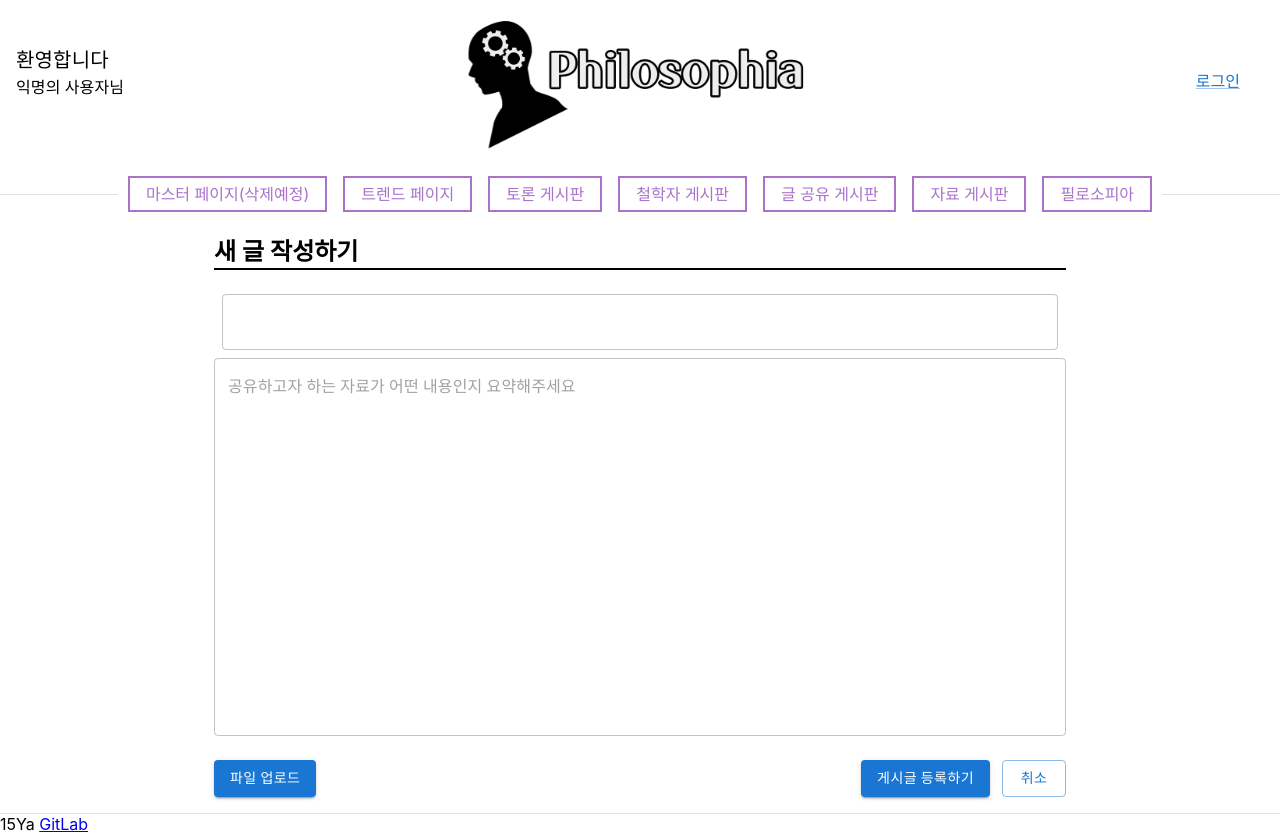
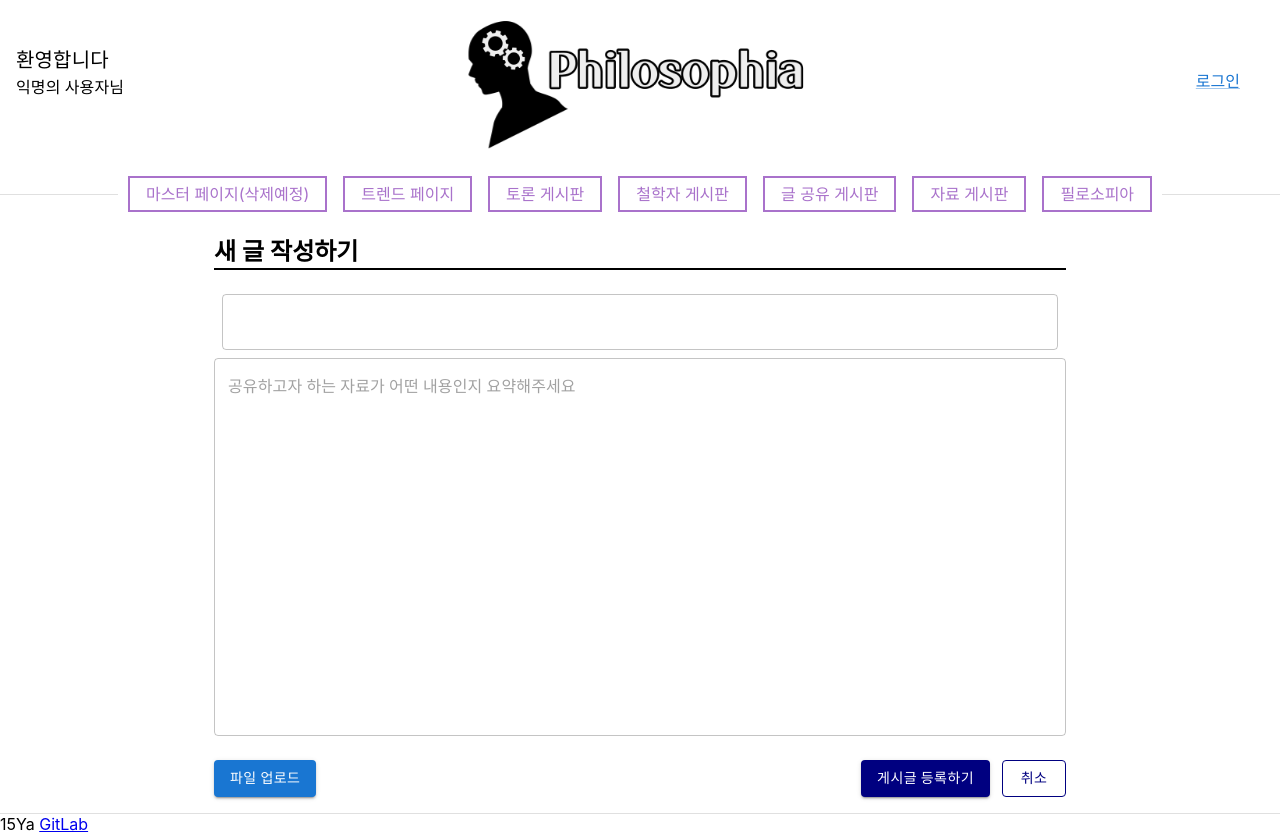
Before and after one commit to gwonmin/Philosophia, a React (Vite) app in the folder front/: page /data/add in a window 1280 px wide. Built offline with nearby package versions, Linux system fonts and the light colour scheme; no server answers.

Commit message:
[Update]brand color test

```diff
--- a/front/src/components/organisms/DataPostAddForm.tsx
+++ b/front/src/components/organisms/DataPostAddForm.tsx
@@ -111,7 +111,11 @@ export default function DataPostAddForm() {
             alignItems: "center",
           }}
         >
-          <Button variant="contained" onClick={handlePost} sx={{ mr: 1.5 }}>
+          <Button
+            variant="contained"
+            onClick={handlePost}
+            sx={{ mr: 1.5, backgroundColor: "navy" }}
+          >
             게시글 등록하기
           </Button>
           <Button
@@ -119,6 +123,7 @@ export default function DataPostAddForm() {
             onClick={() => {
               navigate(-1)
             }}
+            sx={{ color: "navy", borderColor: "navy" }}
           >
             취소
           </Button>
```
